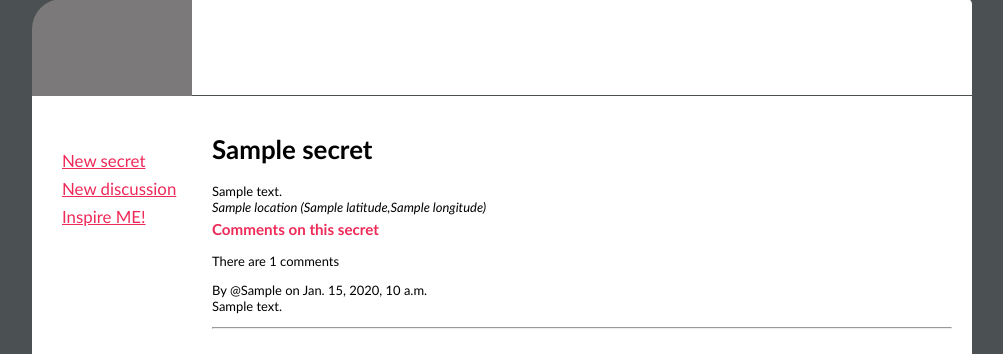
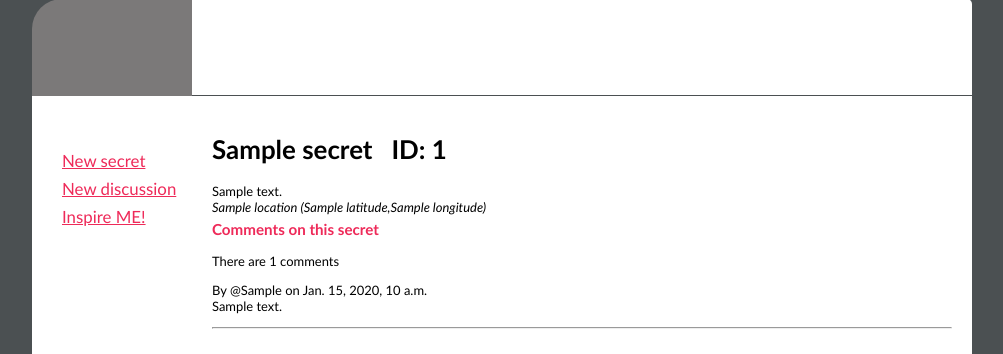
Before and after one commit to igorgue/secretapp, a Django app: template templates/secret/view.html in a window 1280 px wide. Shown: the part 150-504 px from the top of the page, without its empty margins (108-1111 px from the left). Run offline with Django 3.2, Linux system fonts and the light colour scheme; the template is opened without the code that fills it: most values are stand-ins (such as "Sample title", 1, 10 or a date in 2020); parts of the project's set-up code (start-up, migrations or seed data) failed here and were passed over; some libraries are stand-ins or nearby versions.

Commit message:
hacks to make it a bit easier to enter secrets with discussion comments

```diff
--- a/templates/discussion/view.html
+++ b/templates/discussion/view.html
@@ -17,6 +17,9 @@
 {% form reply_form %}
     {% for f in reply_form %}
         {% field f %}
+        {% ifequal f.name "secrets" %}
+          <p style="margin-bottom:30px;margin-top:-48px;text-align:right;width:600px;"><a href="/secret/new/" target="_blank">New secret</a></p>
+        {% endifequal %}
     {% endfor %}
 {% endform %}
 
--- a/templates/secret/view.html
+++ b/templates/secret/view.html
@@ -6,7 +6,7 @@
     {% include 'perm/editable_logic.html' %}
 {% endwith %}
 
-<h1>{{secret.title}}</h1>
+<h1>{{secret.title}} &nbsp; ID: {{secret.pk}}</h1>
 <div>{{secret.description}}</div>
 <i>{{secret.location}} ({{secret.latitude}},{{secret.longitude}})</i>
 
```
